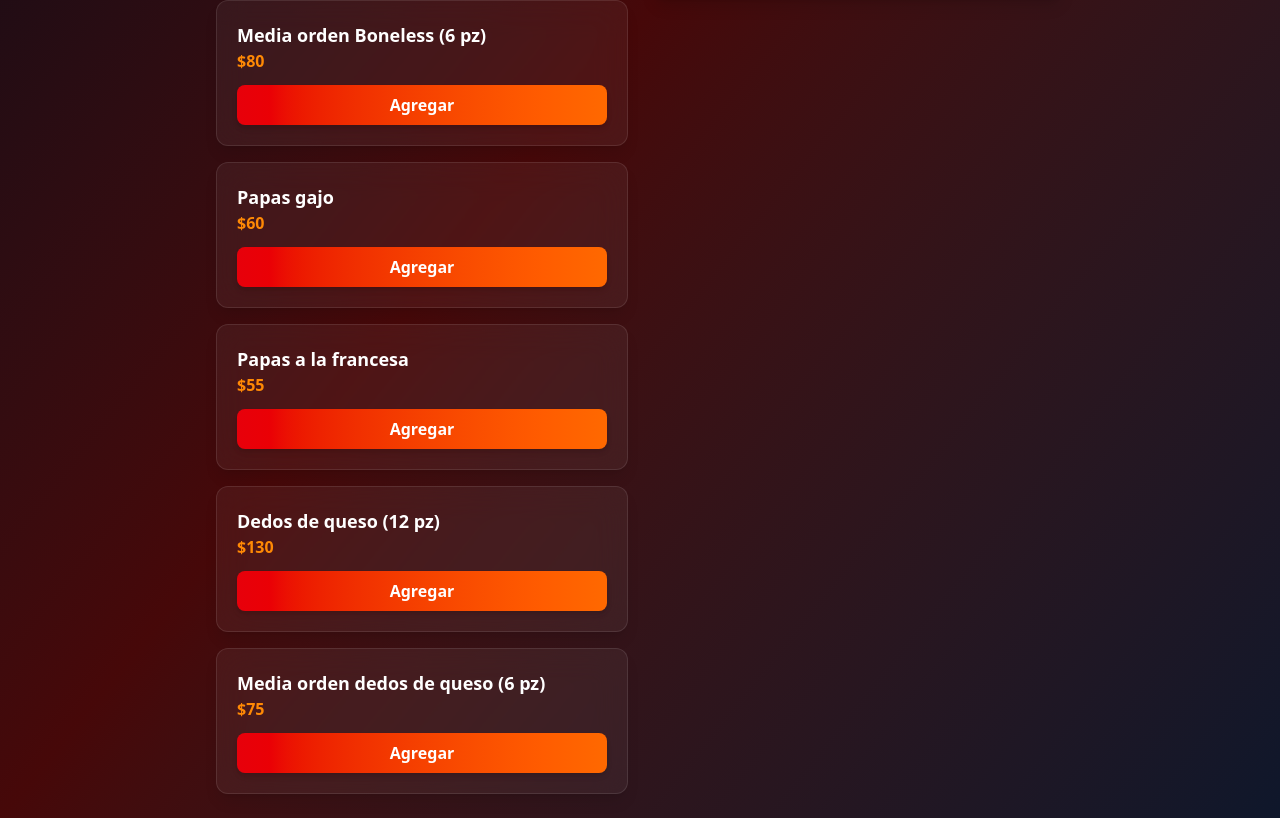
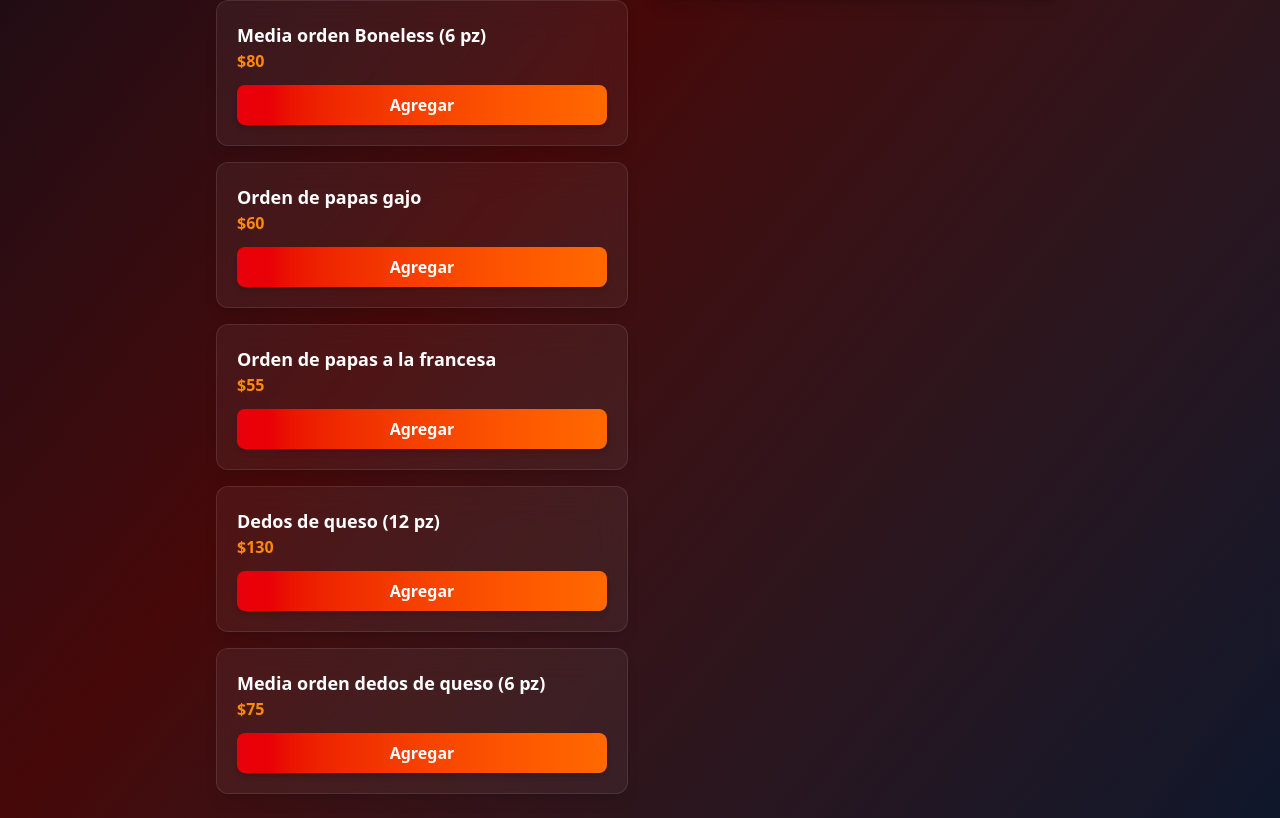
Before and after one commit to Crasty49/super-tasty-app, a React (Vite) app: page / in a window 1280 px wide. Shown: the part 773-1591 px from the top of the page. Built offline with nearby package versions, Linux system fonts and the light colour scheme.

Commit message:
Cantidad de menú

```diff
--- a/src/data/menu.js
+++ b/src/data/menu.js
@@ -6,40 +6,53 @@ export const sauces = [
 ];
 
 export const menu = [
+
   {
     id: 1,
     name: "Boneless (12 pz)",
     price: 140,
     hasSauce: true
   },
+
   {
     id: 2,
     name: "Media orden Boneless (6 pz)",
     price: 80,
     hasSauce: true
   },
+
+  // 🔥 productos con selector de cantidad
+
   {
     id: 3,
-    name: "Papas gajo",
+    name: "Orden de papas gajo",
     price: 60,
-    hasSauce: false
+    hasSauce: false,
+    hasQuantity: true
   },
+
   {
     id: 4,
-    name: "Papas a la francesa",
+    name: "Orden de papas a la francesa",
     price: 55,
-    hasSauce: false
+    hasSauce: false,
+    hasQuantity: true
   },
+
   {
     id: 5,
     name: "Dedos de queso (12 pz)",
     price: 130,
-    hasSauce: false
+    hasSauce: false,
+    hasQuantity: true
   },
+
   {
     id: 6,
     name: "Media orden dedos de queso (6 pz)",
     price: 75,
-    hasSauce: false
+    hasSauce: false,
+    hasQuantity: true
   }
+
 ];
```
